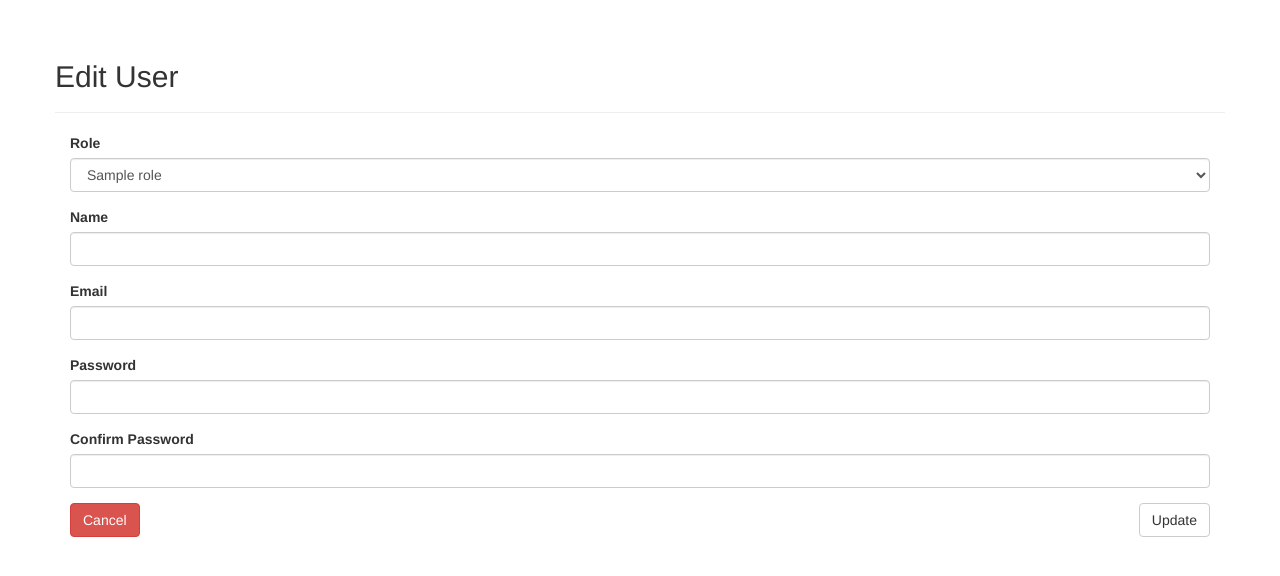
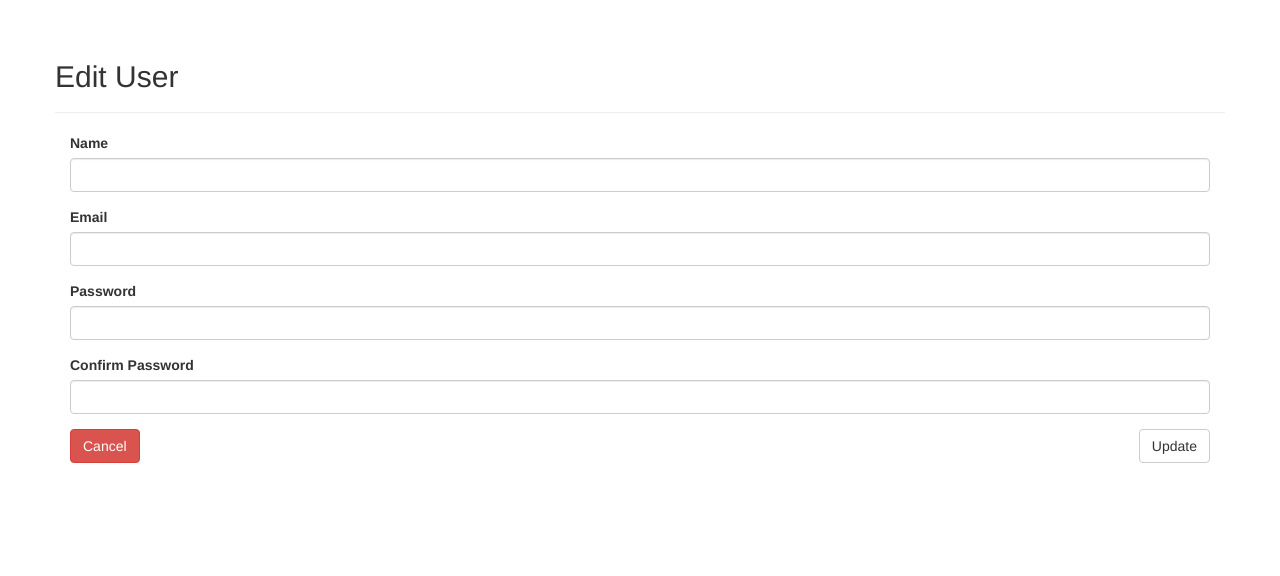
Before and after one commit to ivanmatozan/Customer-Service, a PHP site: template resources/views/user-management/edit.twig in a window 1280 px wide. Shown: the part 52-628 px from the top of the page. Run offline with PHP 8.4, Linux system fonts and the light colour scheme; the template is opened without the code that fills it: most values are stand-ins (such as "Sample title", 1, 10 or a date in 2020); some libraries are stand-ins or nearby versions.

Commit message:
Disable edit role in user-management

```diff
--- a/app/Controllers/UserManagementController.php
+++ b/app/Controllers/UserManagementController.php
@@ -125,8 +125,8 @@ class UserManagementController extends Controller
         $rules = [];
 
         // Validate role
-        $rules['role'] = v::notEmpty();
-        $user->role_id = $request->getParam('role');
+//        $rules['role'] = v::notEmpty();
+//        $user->role_id = $request->getParam('role');
 
         // Check if name is changed
         if ($request->getParam('name') !== $user->name) {
--- a/resources/views/user-management/edit.twig
+++ b/resources/views/user-management/edit.twig
@@ -13,20 +13,20 @@
     <div class="row">
         <div class="col-xs-12">
             <form action="{{ path_for('user-management.edit', {id: user.id}) }}" method="post" class="form">
-                <div class="form-group {{ validationErrors.role ? 'has-error' : '' }}">
-                    <label for="role">Role</label>
-                    <select name="role" id="role" class="form-control">
-                        {% set selected = oldData.role ? oldData.role : user.role.id %}
-                        {% for role in roles %}
-                            <option value="{{ role.id }}" {% if role.id == selected %}selected{% endif %}>
-                                {{ role.name | capitalize }}
-                            </option>
-                        {% endfor %}
-                    </select>
-                    {% if validationErrors.role %}
-                        <span class="help-block">{{ validationErrors.role | first }}</span>
-                    {% endif %}
-                </div>
+                {#<div class="form-group {{ validationErrors.role ? 'has-error' : '' }}">#}
+                    {#<label for="role">Role</label>#}
+                    {#<select name="role" id="role" class="form-control">#}
+                        {#{% set selected = oldData.role ? oldData.role : user.role.id %}#}
+                        {#{% for role in roles %}#}
+                            {#<option value="{{ role.id }}" {% if role.id == selected %}selected{% endif %}>#}
+                                {#{{ role.name | capitalize }}#}
+                            {#</option>#}
+                        {#{% endfor %}#}
+                    {#</select>#}
+                    {#{% if validationErrors.role %}#}
+                        {#<span class="help-block">{{ validationErrors.role | first }}</span>#}
+                    {#{% endif %}#}
+                {#</div>#}
 
                 <div class="form-group {{ validationErrors.name ? 'has-error' : '' }}">
                     <label for="name">Name</label>
```
